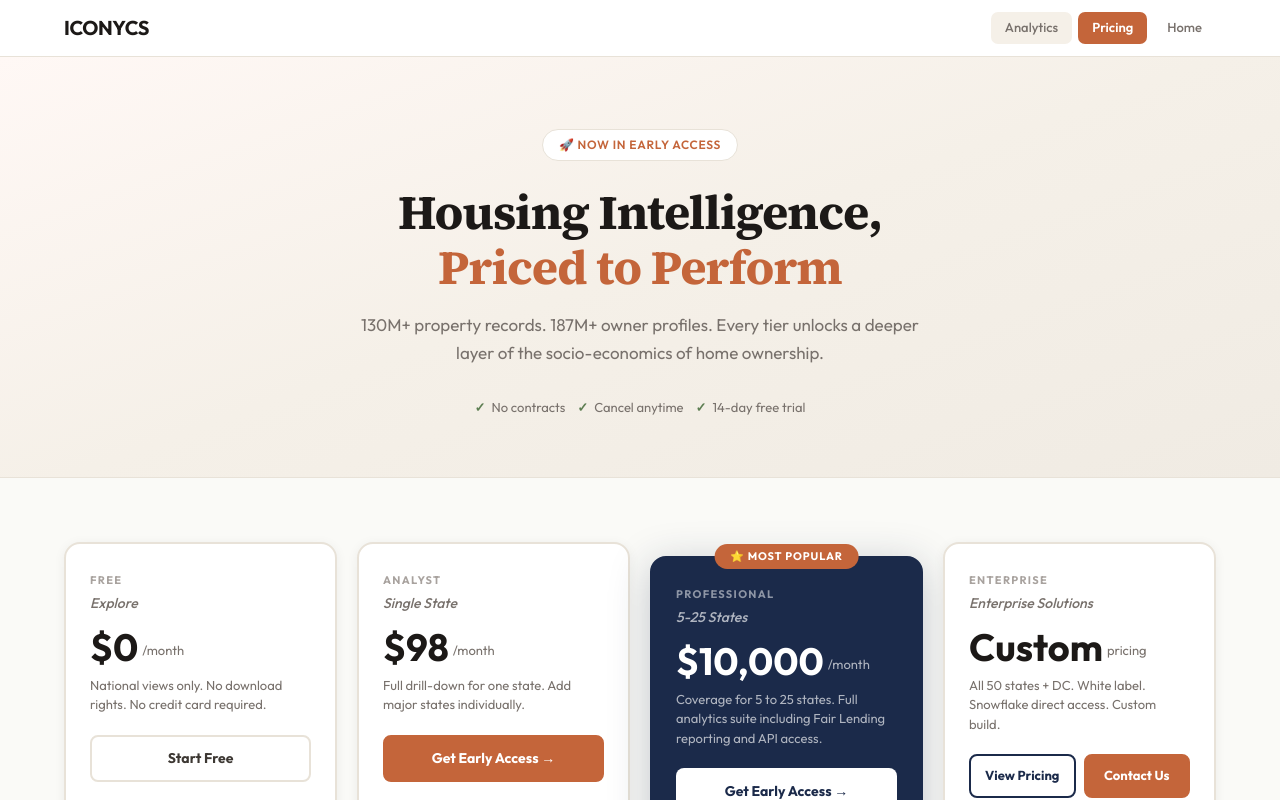
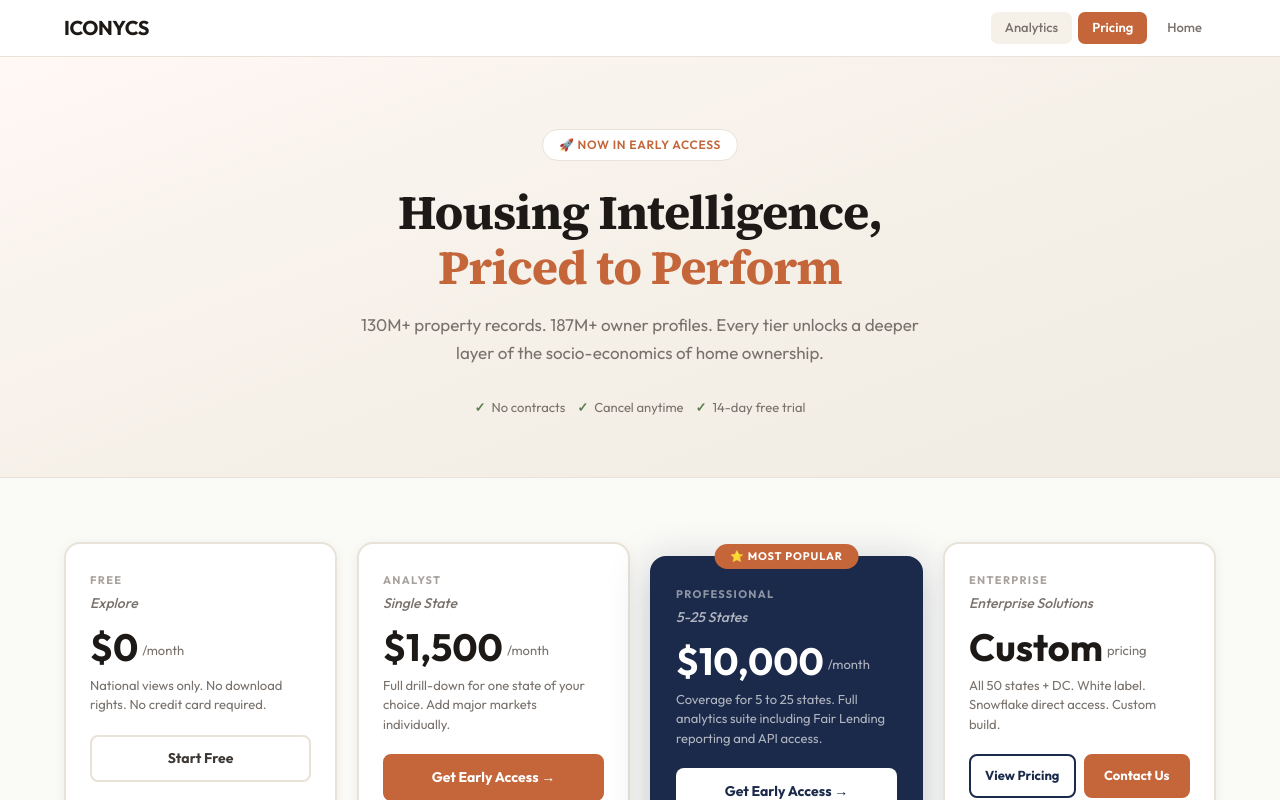
Before and after one commit to Davevw/Iconycs-Platform, a Next.js app: page /pricing in a window 1280 px wide. Shown: the top 800 px of the page. Built offline with nearby package versions, Linux system fonts and the light colour scheme.

Commit message:
fix: Analyst tier ,500/mo (single state)

```diff
--- a/app/pricing/page.tsx
+++ b/app/pricing/page.tsx
@@ -45,9 +45,9 @@
     id: 'analyst',
     name: 'ANALYST',
     subtitle: 'Single State',
-    price: '$98',
+    price: '$1,500',
     period: '/month',
-    description: 'Full drill-down for one state. Add major states individually.',
+    description: 'Full drill-down for one state of your choice. Add major markets individually.',
     features: [
       'One state  -  full drill-down',
       'State → County → City → ZIP',
```
